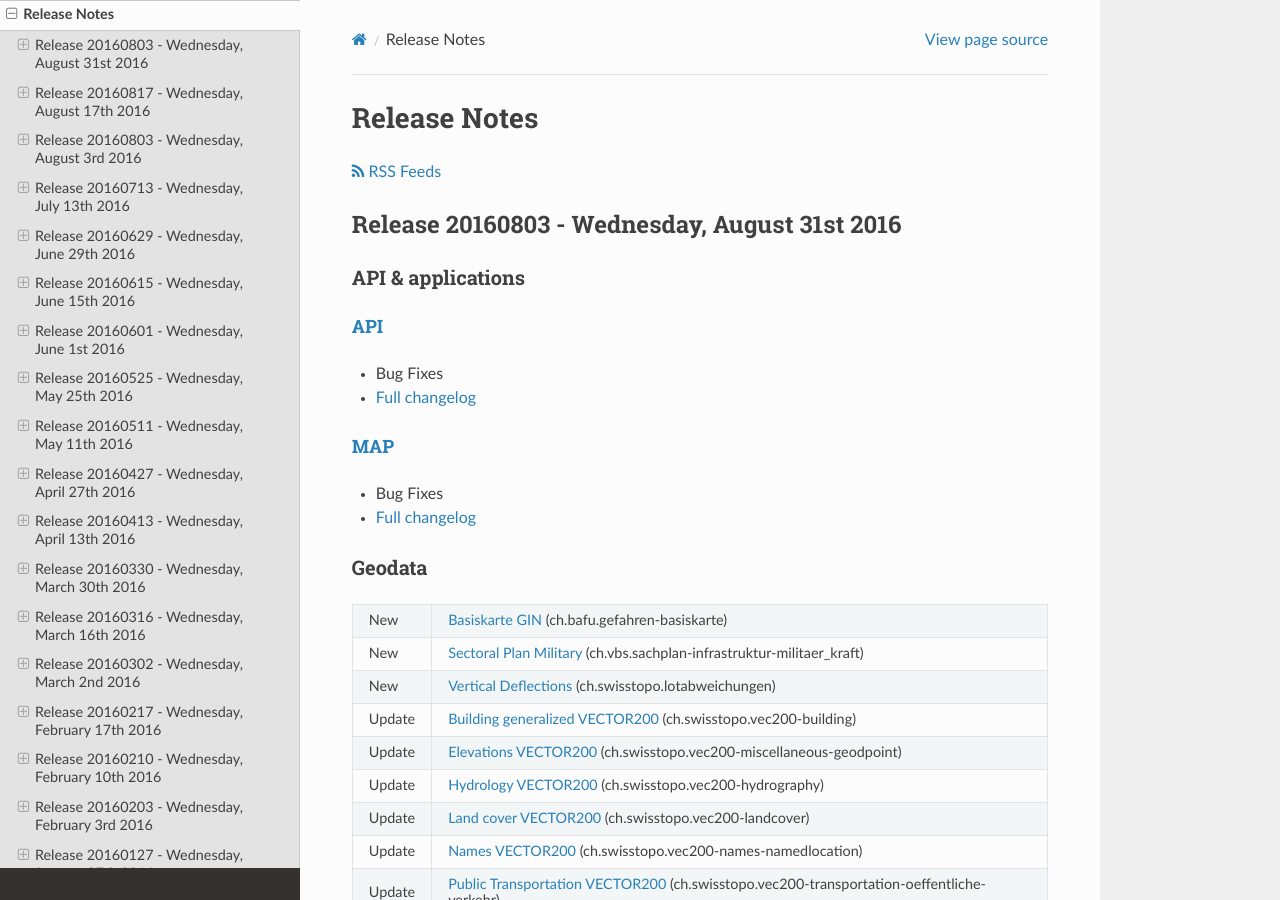
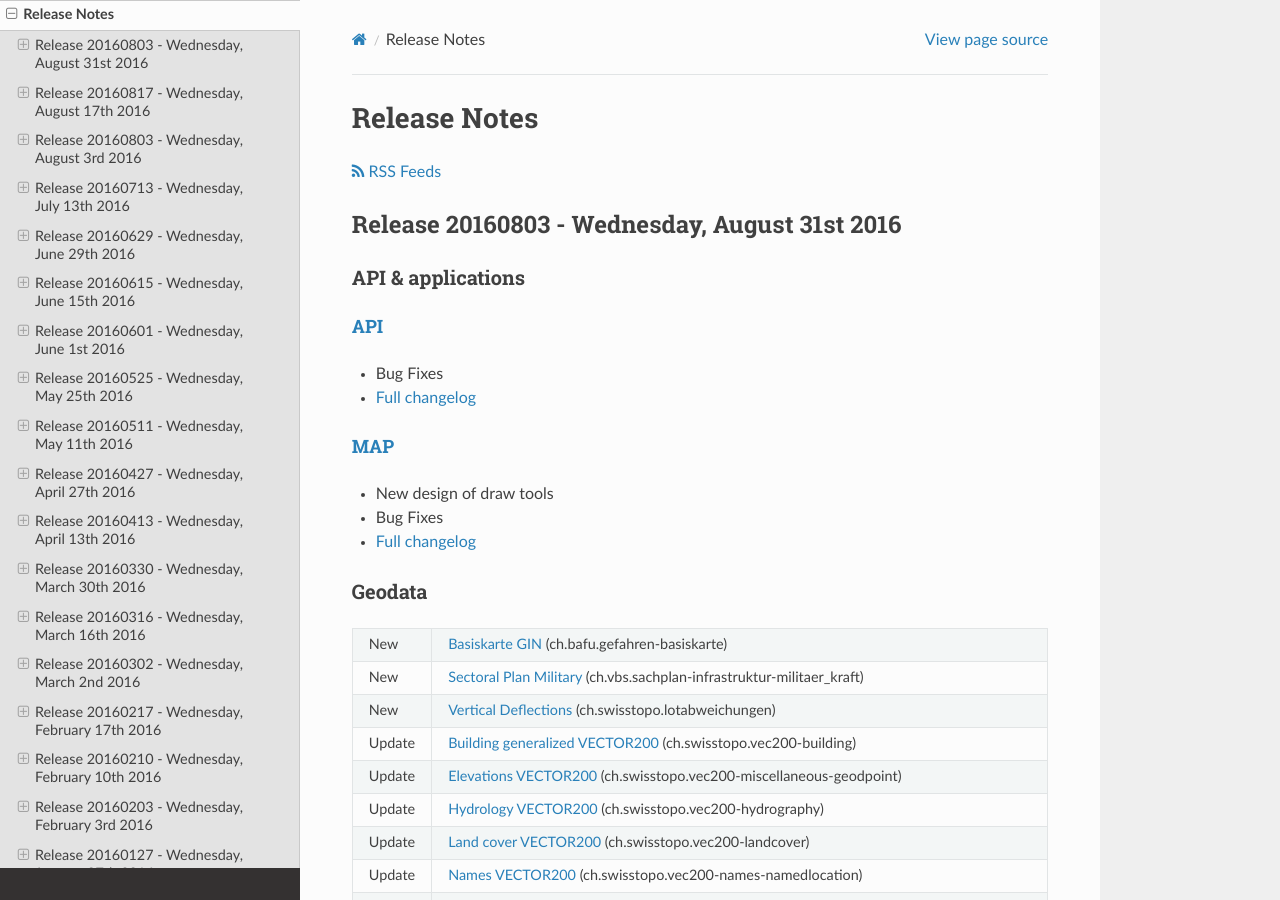
Before and after one commit to swisstopo-test/doc-chsdi3, a Sphinx documentation site: the page built from source/releasenotes/index.rst, in a window 1280 px wide and 900 px high. Built offline with Sphinx 7.4.7 and the Read the Docs theme 2.0.0, drawn with Linux system fonts in a browser that asks for light colours.

Commit message:
Upda MAP release notes

```diff
--- a/source/releasenotes/index.rst
+++ b/source/releasenotes/index.rst
@@ -30,6 +30,7 @@ API & applications
 
 `MAP <//map.geo.admin.ch>`__
 '''''''''''''''''''''''''''''
+- New design of draw tools
 - Bug Fixes
 - `Full changelog <https://github.com/geoadmin/mf-geoadmin3/compare/r_160817...r_160831>`__
 
```
